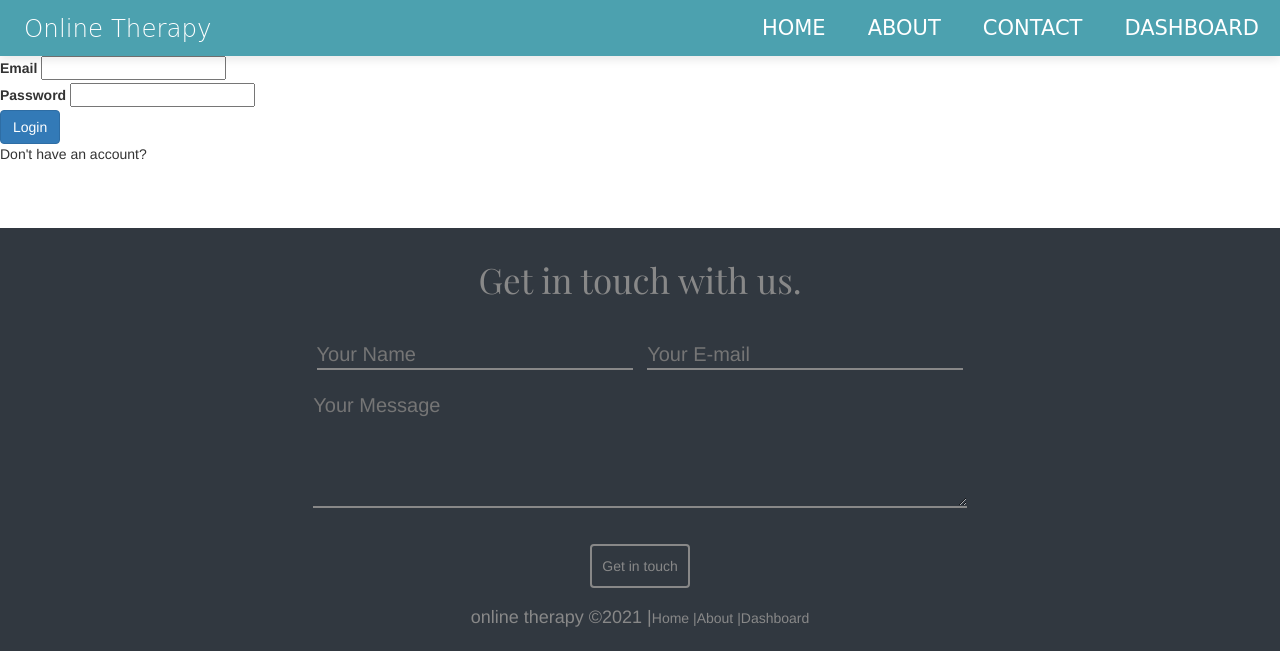
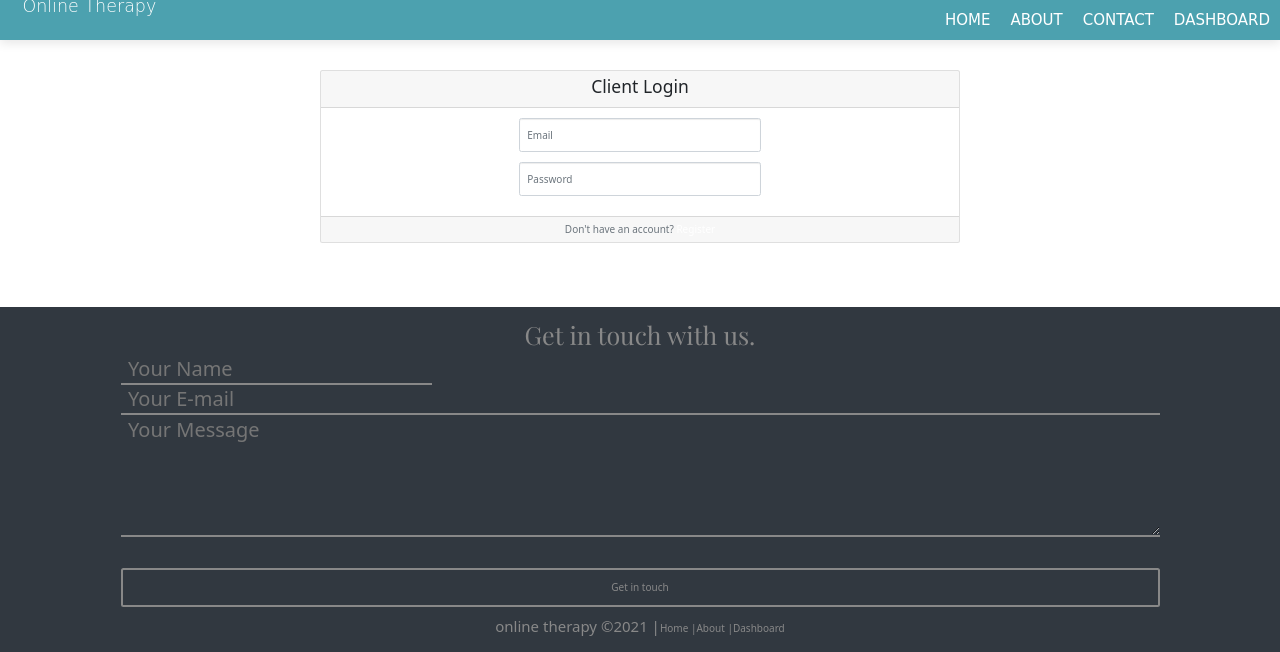
Before and after one commit to theteam44444/online-therapy, a Node server app: template views/client-login.handlebars in a window 1280 px wide. Shown: the top 652 px of the page. Run offline with Node 20, Linux system fonts and the light colour scheme; the template is opened without the code that fills it, so the values that code supplies are empty; some libraries are stand-ins or nearby versions; some web fonts are replaced.

Commit message:
client login

```diff
--- a/views/client-login.handlebars
+++ b/views/client-login.handlebars
@@ -1,20 +1,66 @@
-<form class="login-form form ">
+<!DOCTYPE html>
+<html lang="en">
+
+<!DOCTYPE html>
+<html lang="en">
+
+<head>
+  <meta charset="UTF-8">
+  <meta http-equiv="X-UA-Compatible" content="IE=edge">
+  <meta name="viewport" content="width=device-width, initial-scale=1.0, shrink-to-fit=no">
+
+  <link href="https://cdn.jsdelivr.net/npm/bootstrap@5.0.2/dist/css/bootstrap.min.css" rel="stylesheet"
+    integrity="sha384-EVSTQN3/azprG1Anm3QDgpJLIm9Nao0Yz1ztcQTwFspd3yD65VohhpuuCOmLASjC" crossorigin="anonymous">
+  <title>Online Therapist</title>
+</head>
+
+<body>
   <div>
-    <label for="email-login">Email</label>
-    <input type="text" id="email-login" />
-  </div>
-  <div>
-    <label for="password-login">Password</label>
-    <input type="password" id="password-login" />
+    <div class="mt-5 w-50 card text-center center-block">
+
+      <div class="card-header">
+        <h3>Client Login</h3>
       </div>
 
-  <div>
-    <button class="btn btn-primary" type="submit">Login</button>
+      <div class="card-body">
+        <form class="login-form">
+          <div class="container">
+            <div class="row">
+
+              <div class="mx-auto mb-3 col-sm-5 col-centered">
+                <input type="email" placeholder="Email" class="form-control" id="email-doctor">
               </div>
-  <div>
+
+            </div>
+          </div>
+
+          <div class="container">
+            <div class="row">
+
+              <div class="mx-auto mb-3 col-sm-5 col-centered">
+                <input type="password" placeholder="Password" class="form-control" id="password-doctor">
+              </div>
+
+            </div>
+          </div>
+        </form>
+      </div>
+
+      <div class="card-footer text-muted">
         Don't have an account? <a href="/register">Register</a>
       </div>
-</form>
 
+    </div>
+  </div>
 
+  <script src="https://code.jquery.com/jquery-3.3.1.slim.min.js"
+    integrity="sha384-q8i/X+965DzO0rT7abK41JStQIAqVgRVzpbzo5smXKp4YfRvH+8abtTE1Pi6jizo"
+    crossorigin="anonymous"></script>
+  <script src="https://cdnjs.cloudflare.com/ajax/libs/popper.js/1.14.7/umd/popper.min.js"
+    integrity="sha384-UO2eT0CpHqdSJQ6hJty5KVphtPhzWj9WO1clHTMGa3JDZwrnQq4sF86dIHNDz0W1"
+    crossorigin="anonymous"></script>
+  <script src="https://stackpath.bootstrapcdn.com/bootstrap/4.3.1/js/bootstrap.min.js"
+    integrity="sha384-JjSmVgyd0p3pXB1rRibZUAYoIIy6OrQ6VrjIEaFf/nJGzIxFDsf4x0xIM+B07jRM"
+    crossorigin="anonymous"></script>
   <script src="/javascript/login.js"></script>
+</body>
```
Lines whose indentation alone changed are shown as unchanged.
